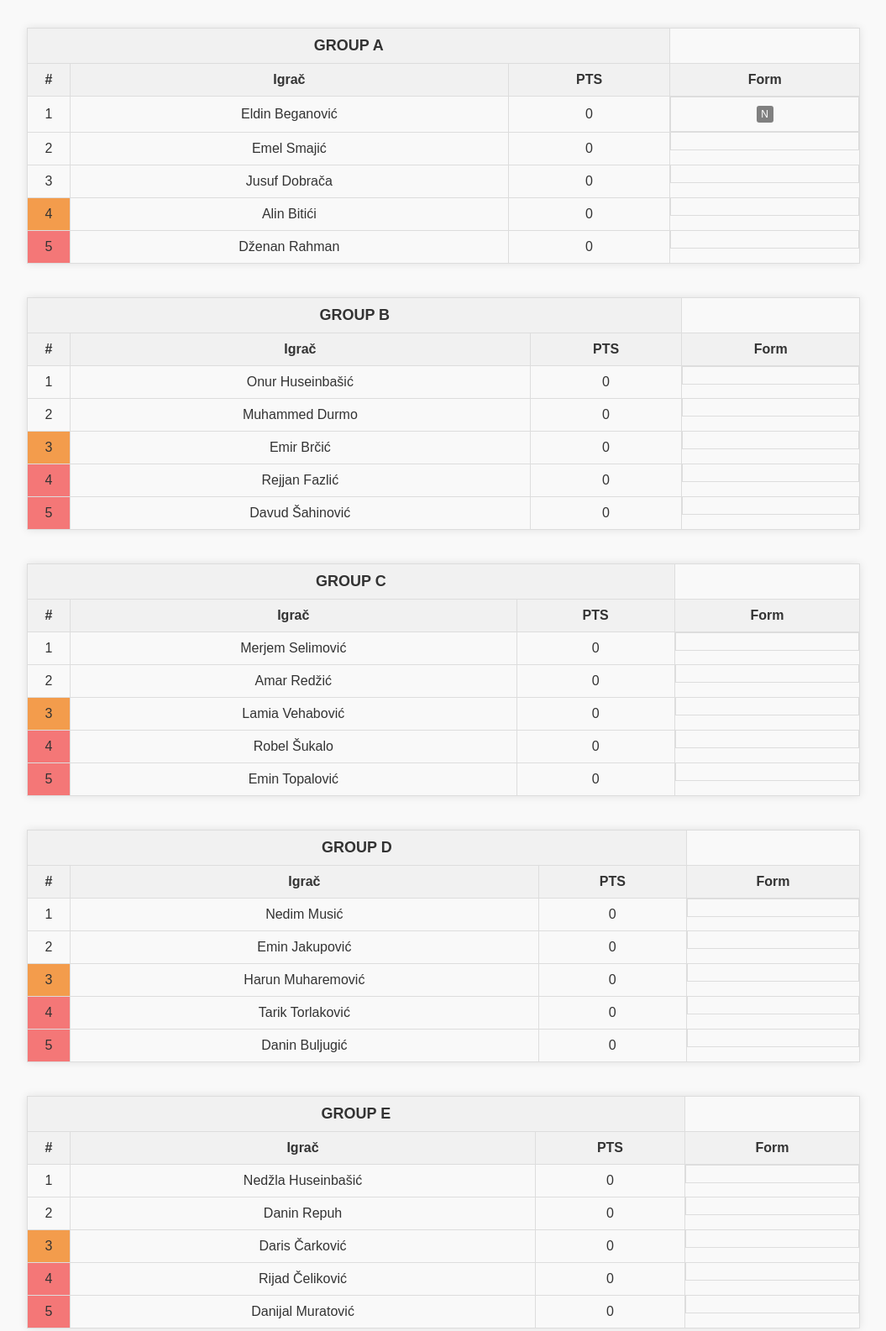
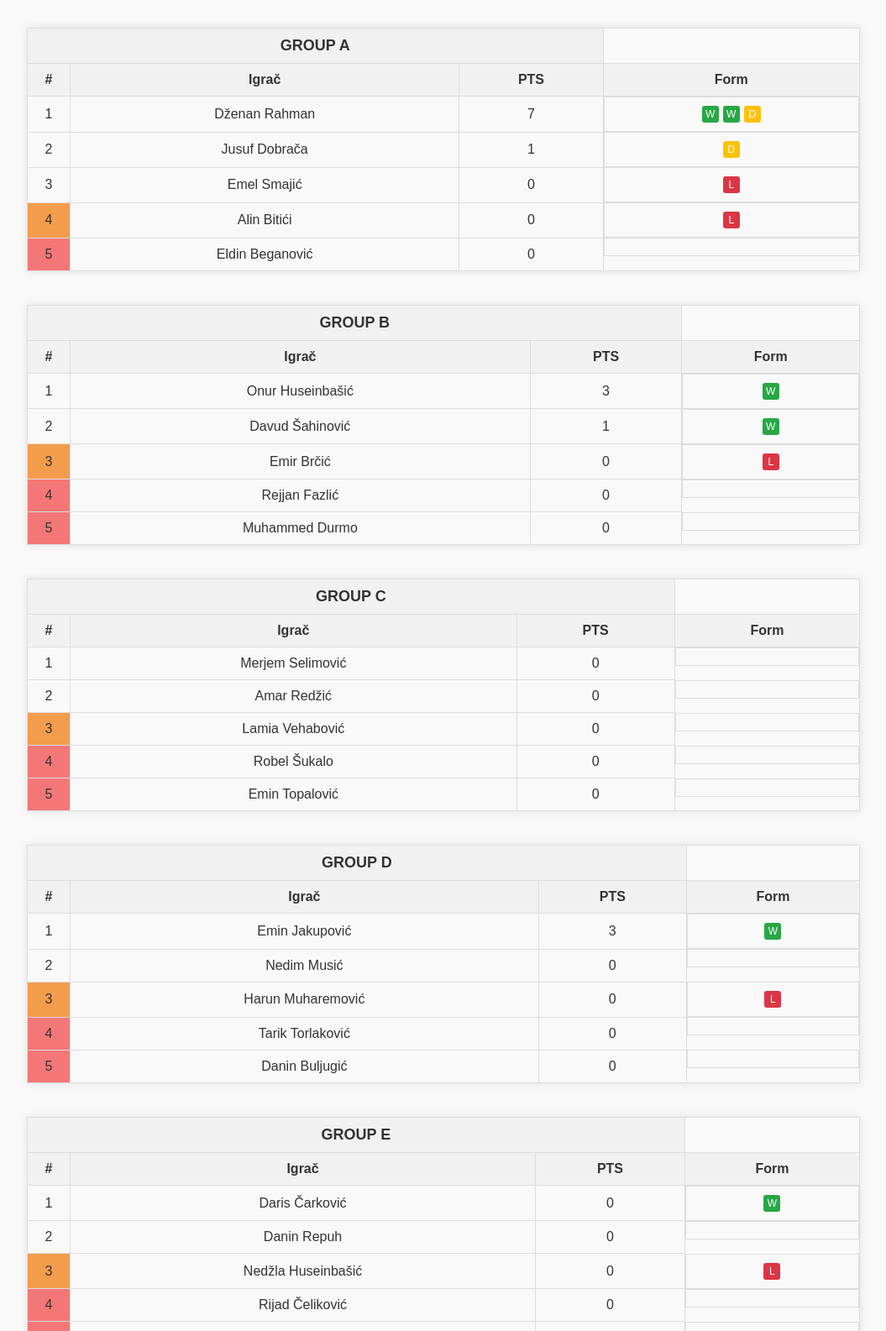
Before and after one commit to EminJakupovic/Sahovska_sekcija, a plain HTML site: page news1.html in a window 1280 px wide. Shown: the part 251-1836 px from the top of the page at 84% size, without its empty margins (112-1167 px from the left). Drawn offline with Linux system fonts and the light colour scheme.

Commit message:
Update news1.html

```diff
--- a/news1.html
+++ b/news1.html
@@ -208,26 +208,28 @@
         </tr>
         <tr>
             <td>1</td>
-            <td class="team">Eldin Beganović</td>
-            <td>0</td>
+            <td class="team">Dženan Rahman</td>
+            <td>7</td>
             <td class="form">
-                <div class="result und">N</div>
+                <div class="result win">W</div>
+                <div class="result win">W</div>
+                <div class="result draw">D</div>
             </td>
         </tr>
         <tr>
             <td>2</td>
-            <td class="team">Emel Smajić</td>
-            <td>0</td>
+            <td class="team">Jusuf Dobrača</td>
+            <td>1</td>
             <td class="form">
-
+                 <div class="result draw">D</div>
             </td>
         </tr>
         <tr>
             <td>3</td>
-            <td class="team">Jusuf Dobrača</td>
+            <td class="team">Emel Smajić</td>
             <td>0</td>
             <td class="form">
-
+                <div class="result loss">L</div>
             </td>
         </tr>
         <tr>
@@ -235,12 +237,12 @@
             <td class="team">Alin Bitići</td>
             <td>0</td>
             <td class="form">
-
+                <div class="result loss">L</div>
             </td>
         </tr>
         <tr>
             <td class="last">5</td>
-            <td class="team">Dženan Rahman</td>
+            <td class="team">Eldin Beganović</td>
             <td>0</td>
             <td class="form">
 
@@ -261,18 +263,17 @@
         <tr>
             <td>1</td>
             <td class="team">Onur Huseinbašić</td>
-            <td>0
-           </td>
+            <td>3</td>
             <td class="form">
-
+                 <div class="result win">W</div>
             </td>
         </tr>
         <tr>
             <td>2</td>
-            <td class="team">Muhammed Durmo</td>
-            <td>0</td>
+            <td class="team">Davud Šahinović</td>
+            <td>1</td>
             <td class="form">
-
+                 <div class="result win">W</div>
             </td>
         </tr>
         <tr>
@@ -280,7 +281,7 @@
             <td class="team">Emir Brčić</td>
             <td>0</td>
             <td class="form">
-
+                <div class="result loss">L</div>
             </td>
         </tr>
         <tr>
@@ -293,7 +294,7 @@
         </tr>
         <tr>
             <td class="last">5</td>
-            <td class="team">Davud Šahinović</td>
+            <td class="team">Muhammed Durmo</td>
             <td>0</td>
             <td class="form">
 
@@ -366,15 +367,15 @@
         </tr>
         <tr>
             <td>1</td>
-            <td class="team">Nedim Musić</td>
-            <td>0</td>
+            <td class="team">Emin Jakupović</td>
+            <td>3</td>
             <td class="form">
-
+                <div class="result win">W</div>
             </td>
         </tr>
         <tr>
             <td>2</td>
-            <td class="team">Emin Jakupović</td>
+            <td class="team">Nedim Musić</td>
             <td>0</td>
             <td class="form">
 
@@ -385,7 +386,7 @@
             <td class="team">Harun Muharemović</td>
             <td>0</td>
             <td class="form">
-
+                <div class="result loss">L</div>
             </td>
         </tr>
         <tr>
@@ -416,10 +417,10 @@
         </tr>
         <tr>
             <td>1</td>
-            <td class="team">Nedžla Huseinbašić</td>
+            <td class="team">Daris Čarković</td>
             <td>0</td>
             <td class="form">
-
+                <div class="result win">W</div>
             </td>
         </tr>
         <tr>
@@ -432,10 +433,10 @@
         </tr>
         <tr>
             <td class="penu">3</td>
-            <td class="team">Daris Čarković</td>
+            <td class="team">Nedžla Huseinbašić</td>
             <td>0</td>
             <td class="form">
-
+                <div class="result loss">L</div>
             </td>
         </tr>
         <tr>
```
